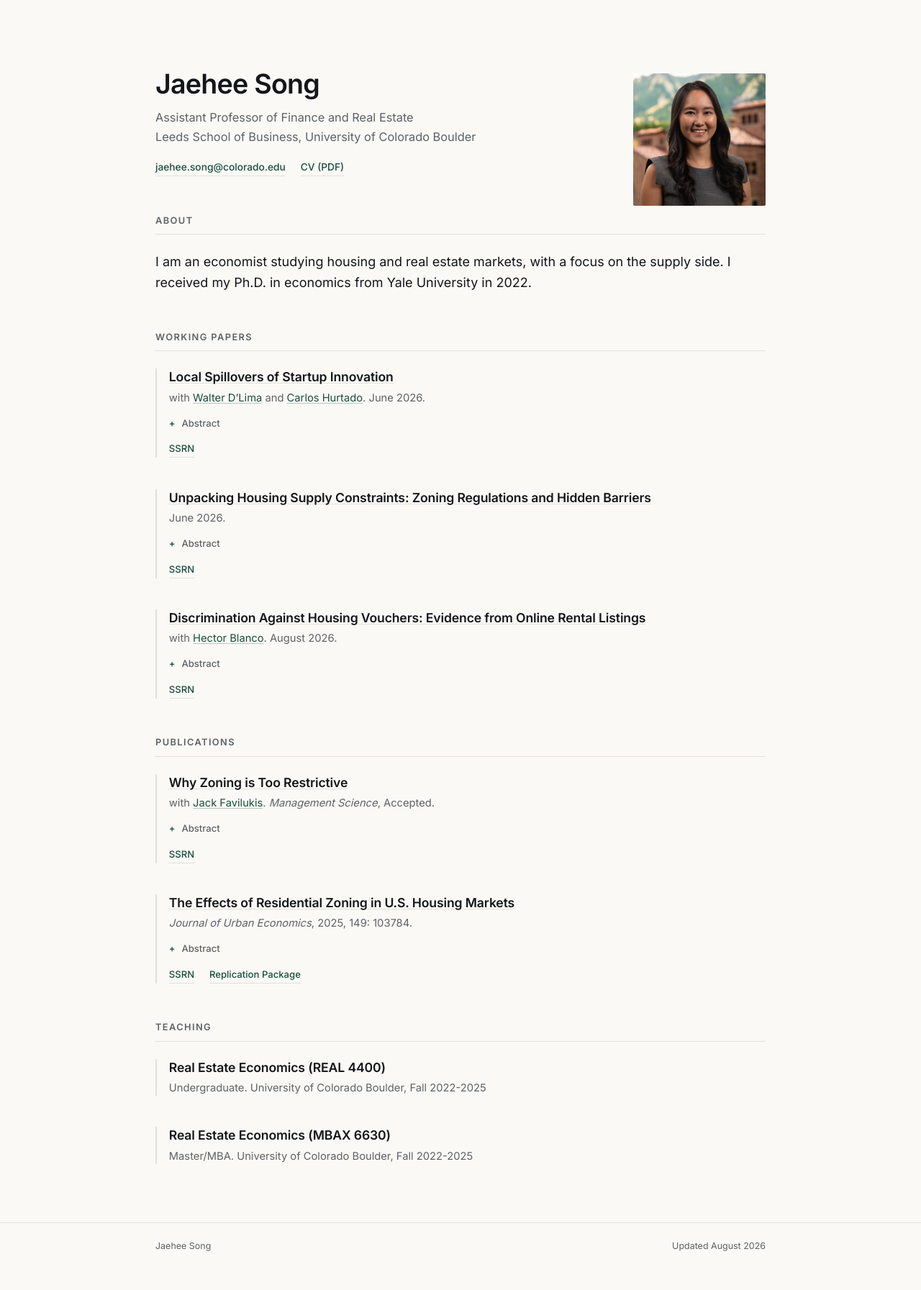
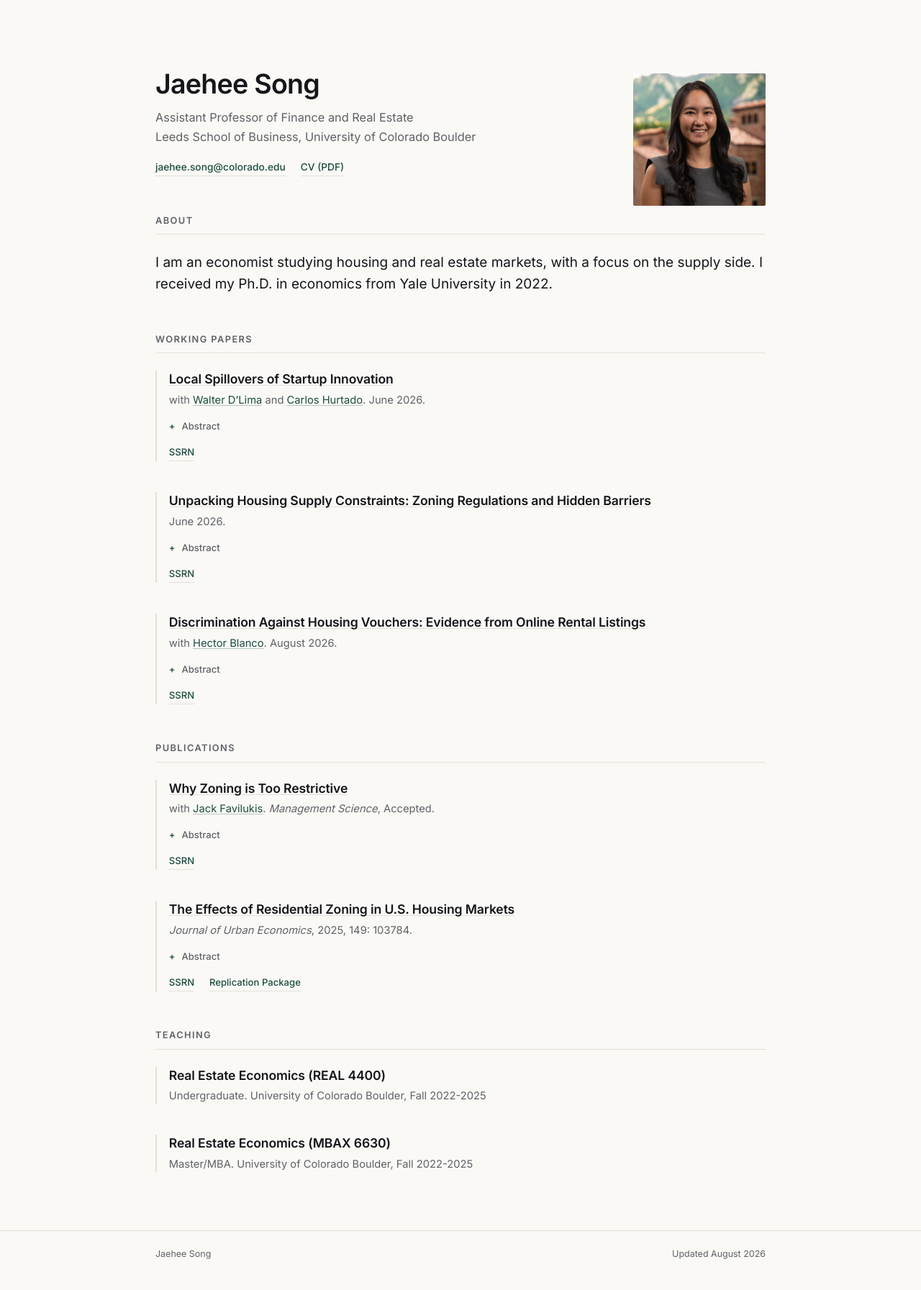
Before and after one commit to jaeheesong/jaeheesong.github.io, a Jekyll site: the page built from index.html, in a window 1280 px wide. Shown: the whole page at 72% size. Built offline with Jekyll 4.4.1, drawn with Linux system fonts in a browser that asks for light colours.

Commit message:
Update style.css

```diff
--- a/assets/css/style.css
+++ b/assets/css/style.css
@@ -36,7 +36,7 @@ body {
   background: var(--paper);
   color: var(--ink);
   font-family: var(--sans);
-  font-size: 18px;
+  font-size: 19px;
   line-height: 1.6;
   -webkit-font-smoothing: antialiased;
 }
@@ -206,7 +206,7 @@ em { font-style: italic; }
 /* ─── Small screens ─────────────────────────────────────── */
 
 @media (max-width: 40rem) {
-  body { font-size: 17px; }
+  body { font-size: 18px; }
   main { padding-top: 3rem; }
   .wrap { padding: 0 1.15rem; }
 
```
